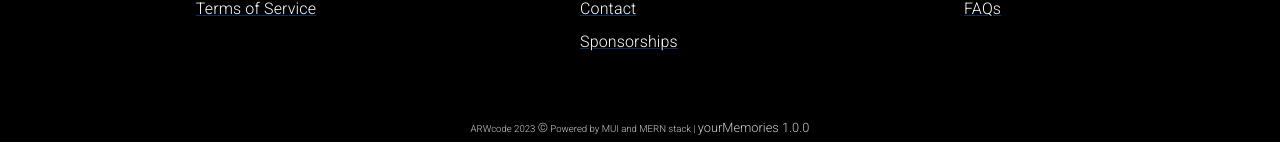
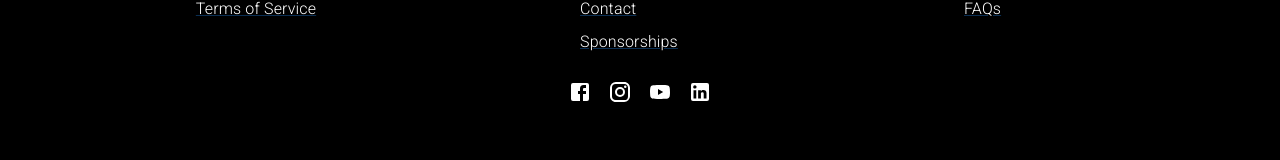
Before and after one commit to MarioLuigie/MERN_App, a React (Vite) app in the folder client/: page / in a window 1280 px wide. Shown: the part 1240-1400 px from the top of the page. Built offline with nearby package versions, Linux system fonts and the light colour scheme; no server answers.

Commit message:
Create social links in Footer.jsx

```diff
--- a/client/src/components/content/FooterItem.jsx
+++ b/client/src/components/content/FooterItem.jsx
@@ -33,8 +33,13 @@ const styles = css`
     white-space: nowrap;
   }
 
-  .a {
+  .footerItem {
     min-width: 120px;
+    text-align: center;
+
+    @media screen and (min-width: 600px) {
+      text-align: left;
+    }
   }
 `
 
@@ -44,7 +49,7 @@ export default function FooterItem({
 
   return (
     <Grid item xs={12} sm={6} md={4} css={styles}>
-      <div className='a'>
+      <div className='footerItem'>
         <Typography variant="h6" className="title">
           {section.title}
         </Typography>
--- /dev/null
+++ b/client/src/components/content/FooterSocial.jsx
@@ -0,0 +1,50 @@
+// /** @jsxImportSource @emotion/react */
+import { css } from '@emotion/react';
+import {
+  Container,
+  Grid,
+  Link,
+  Typography,
+  IconButton,
+  BottomNavigation,
+  BottomNavigationAction,
+} from "@mui/material";
+import { PropTypes } from "prop-types"
+
+import FacebookIcon from '@mui/icons-material/Facebook';
+import InstagramIcon from '@mui/icons-material/Instagram';
+import YoutubeIcon from '@mui/icons-material/Youtube';
+import LinkedInIcon from '@mui/icons-material/LinkedIn';
+
+const styles = css`
+  padding-top: "30px";
+
+  .icon {
+    color: white;
+  }
+`
+export default function FooterSocial({
+  socialMedia
+}) {
+
+  return (
+    <Grid item xs={12} align="center" css={styles}>
+      <IconButton aria-label="Facebook" color="inherit" component="a" href={socialMedia.facebook} target='_blank' rel="noopener noreferrer">
+        <FacebookIcon className="icon" />
+      </IconButton>
+      <IconButton aria-label="Instagram" color="inherit" component="a" href={socialMedia.instagram} target='_blank' rel="noopener noreferrer">
+        <InstagramIcon className="icon" />
+      </IconButton>
+      <IconButton aria-label="Youtube" color="inherit" component="a" href={socialMedia.youtube} target='_blank' rel="noopener noreferrer">
+        <YoutubeIcon className="icon" />
+      </IconButton>
+      <IconButton aria-label="LinkedIn" color="inherit" component="a" href={socialMedia.linkedIn} target='_blank' rel="noopener noreferrer">
+        <LinkedInIcon className="icon" />
+      </IconButton>
+  </Grid>
+  )
+}
+
+FooterSocial.propTypes = {
+  socialMedia: PropTypes.object
+}
--- a/client/src/components/layout/Footer.jsx
+++ b/client/src/components/layout/Footer.jsx
@@ -11,7 +11,14 @@ import {
   BottomNavigationAction,
 } from "@mui/material";
 
+import FacebookIcon from '@mui/icons-material/Facebook';
+import InstagramIcon from '@mui/icons-material/Instagram';
+import YoutubeIcon from '@mui/icons-material/Youtube';
+import LinkedInIcon from '@mui/icons-material/LinkedIn';
+
+
 import FooterItem from "../content/FooterItem";
+import FooterSocial from "../content/FooterSocial";
 import jsonData from "../../constants/textContent.json";
 
 const styles = css`
@@ -39,11 +46,13 @@ const styles = css`
     font-weight: 100;
   }
 
+  p {
+    text-align: center;
+  }
+
   span {
     font-size: 0.8rem;
   }
-
-
 `
 
 export default function Footer() {
@@ -57,7 +66,7 @@ export default function Footer() {
   const socialMedia = {
     facebook: "#",
     instagram: "#",
-    youtube: "#",
+    youtube: "https://www.youtube.com/",
     linkedIn: "#",
   }
 
@@ -69,6 +78,7 @@ export default function Footer() {
             <FooterItem section={sections.about}/>
             <FooterItem section={sections.contactUs}/>
             <FooterItem section={sections.help}/>
+            <FooterSocial socialMedia={socialMedia} />
           </Grid>
         </Container>
       </div>
```
